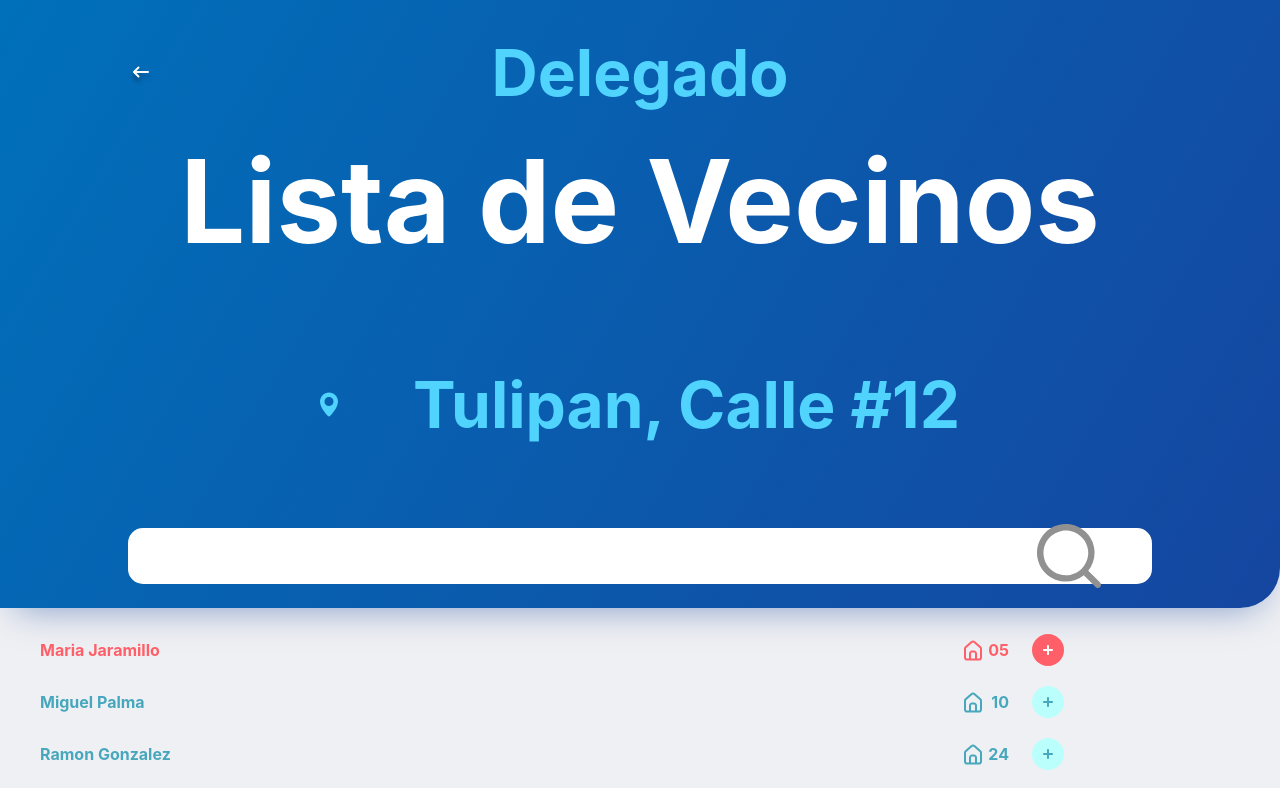
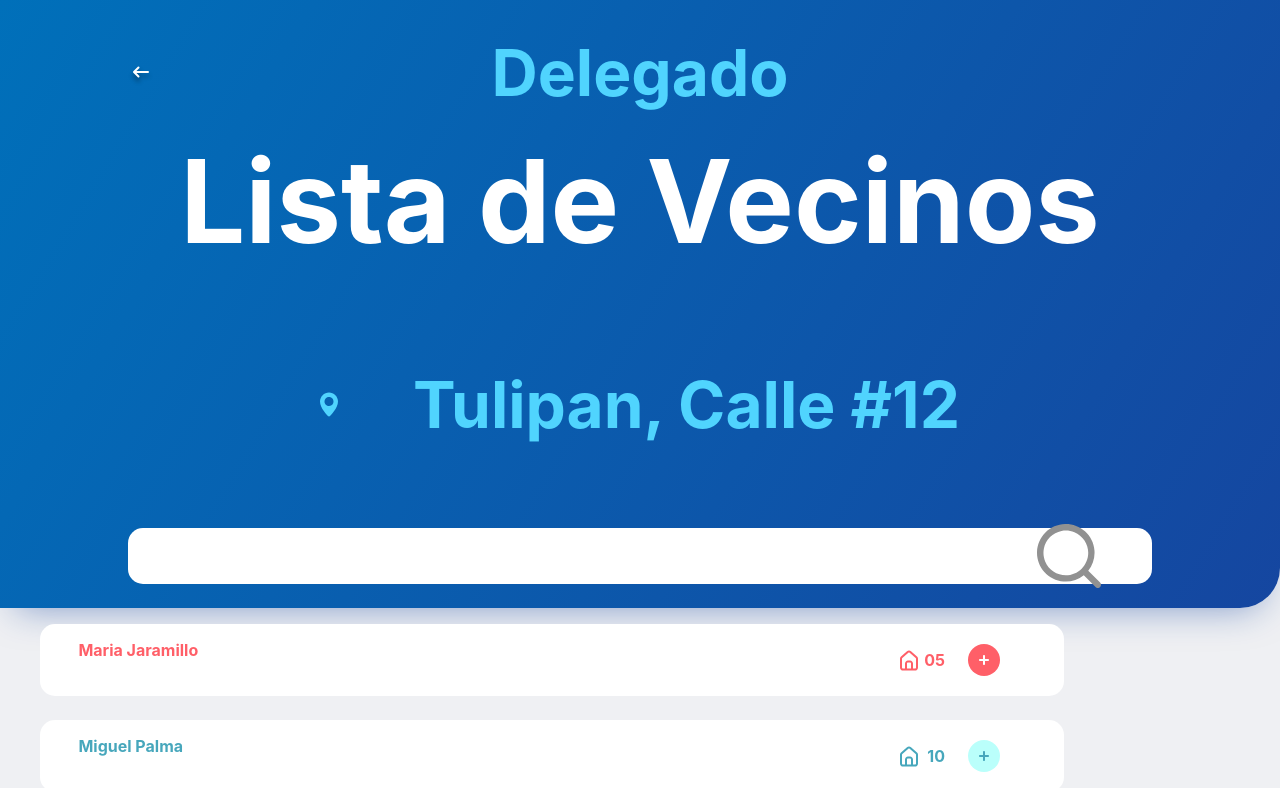
Before and after one commit to mariwrios/control-de-pagos, a React (Create React App) app: page / in a window 1280 px wide. Shown: the top 788 px of the page. Built offline with nearby package versions, Linux system fonts and the light colour scheme.

Commit message:
componente de representanteList

```diff
--- a/src/components/delegado/RepresentantesList.js
+++ b/src/components/delegado/RepresentantesList.js
@@ -46,9 +46,9 @@ export const RepresentantesList = () => {
         <ul>
           {
             list.map(({name, casa, solvencia})=>(
-              <li style={(solvencia=='debe') ? debe : Nodebe}>
+              <li className='representante-list_card' style={(solvencia=='debe') ? debe : Nodebe}>
                 <h3>{name}</h3>
-                <span style={{display:'flex', alignItems:'center', width:'100px', justifyContent:'space-between'}}>
+                <span style={{display:'flex', alignItems:'center', width:'100px', justifyContent:'space-between', marginRight:'5vw'}}>
                   <span style={{display:'flex', alignItems:'center', width:'45px', justifyContent:'space-between'}}>
                   <img src={(solvencia=='debe') ? './assets/delegado/icon-house-debe.svg' : './assets/delegado/icon-house-nodebe.svg'}/>
                 <h3>{casa}</h3>
--- a/src/components/delegado/home-delegado.css
+++ b/src/components/delegado/home-delegado.css
@@ -78,10 +78,30 @@ justify-content: space-between;
 
 
 
+.representante-list_card{
+  width: 80vw;
+  height: 9vh;
+  border: none;
+  border-radius: 15px;
+  margin-bottom: 3vh;
+  outline: none;
+  padding-left: 3vw;
+  box-sizing: border-box;
+  background: white;
+}
+
 .representante-list_container ul li{
-  width: 80vw;
   display: flex;
   justify-content: space-between;
+  width: 80vw;
+  height: 9vh;
+  border: none;
+  border-radius: 15px;
+  margin-bottom: 3vh;
+  outline: none;
+  padding-left: 3vw;
+  box-sizing: border-box;
+  background: white;
 
 }
 
```
